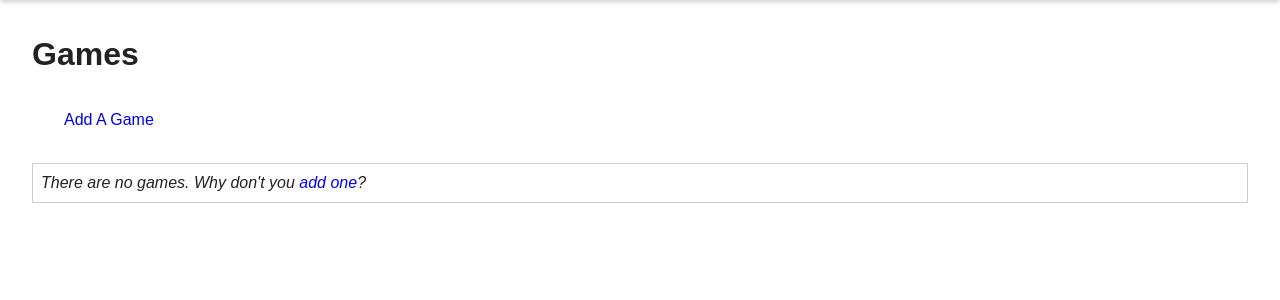
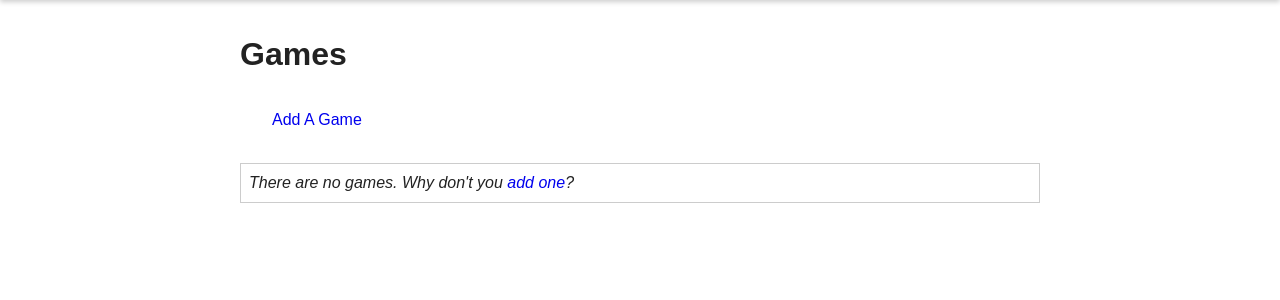
Before and after one commit to kevincarrogan/bogogger, a Django app: page /games/ in a window 1280 px wide. Shown: the part 61-361 px from the top of the page. Run offline with Django 3.2, Linux system fonts and the light colour scheme; some libraries are stand-ins or nearby versions.

Commit message:
Centering main content.

```diff
--- a/gamelog/static/css/main.css
+++ b/gamelog/static/css/main.css
@@ -121,7 +121,9 @@ header nav ul li a {
 }
 
 main {
-    padding: 2em;
+    margin: 0 auto;
+    padding: 2em 0;
+    width: 50em;
 }
 
 main > h1 {
```
